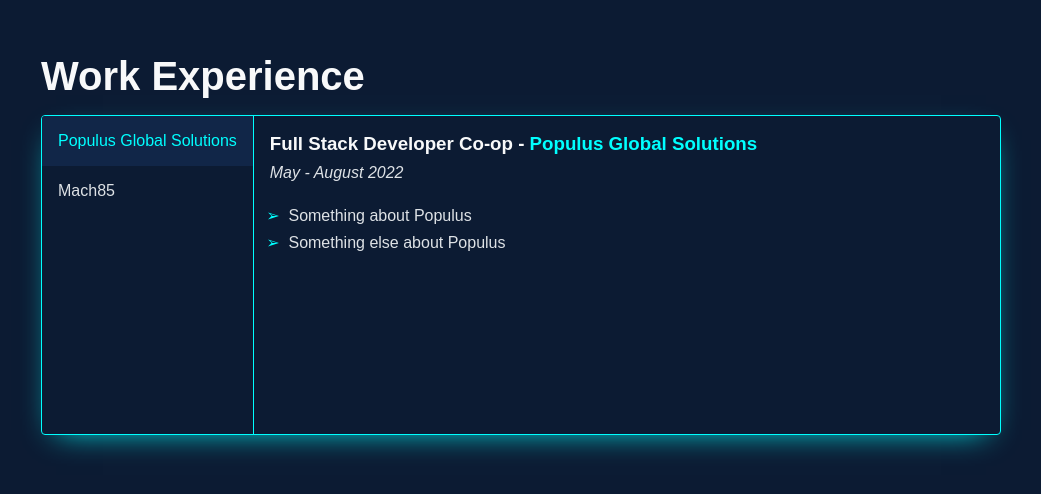
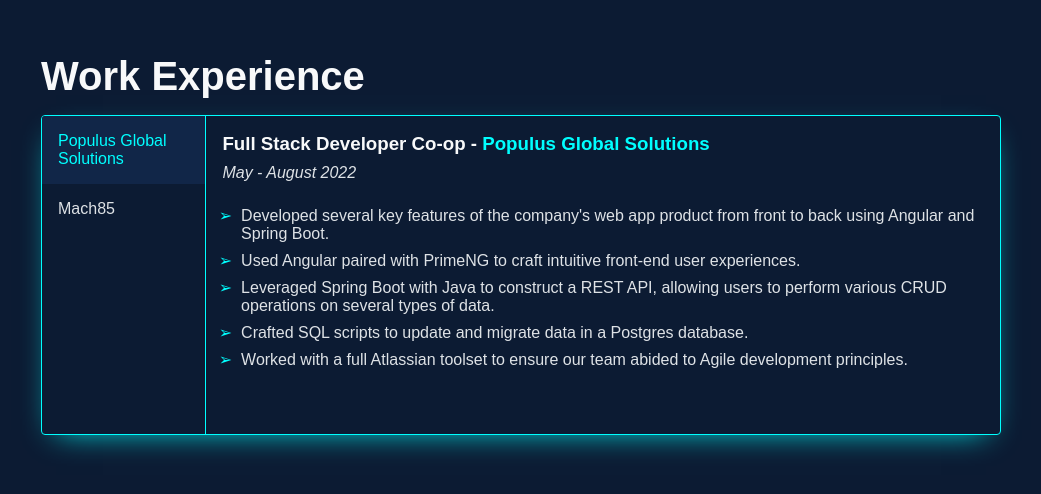
Before and after one commit to carterjmoore/personal-website, a Next.js app: page / in a window 1280 px wide. Shown: the part 1852-2346 px from the top of the page, without its empty margins (119-1160 px from the left). Built offline with nearby package versions, Linux system fonts and the light colour scheme; a web font is replaced by a local one.

Commit message:
Bullets for populus

```diff
--- a/components/work/Work.jsx
+++ b/components/work/Work.jsx
@@ -19,7 +19,13 @@ const works = [
     href: 'https://www.populusplus.com/',
     title: 'Full Stack Developer Co-op',
     date: 'May - August 2022',
-    bullets: ['Something about Populus', 'Something else about Populus'],
+    bullets: [
+      "Developed several key features of the company's web app product from front to back using Angular and Spring Boot.",
+      'Used Angular paired with PrimeNG to craft intuitive front-end user experiences.',
+      'Leveraged Spring Boot with Java to construct a REST API, allowing users to perform various CRUD operations on several types of data.',
+      'Crafted SQL scripts to update and migrate data in a Postgres database.',
+      'Worked with a full Atlassian toolset to ensure our team abided to Agile development principles.',
+    ],
   },
 ].reverse();
 
```
